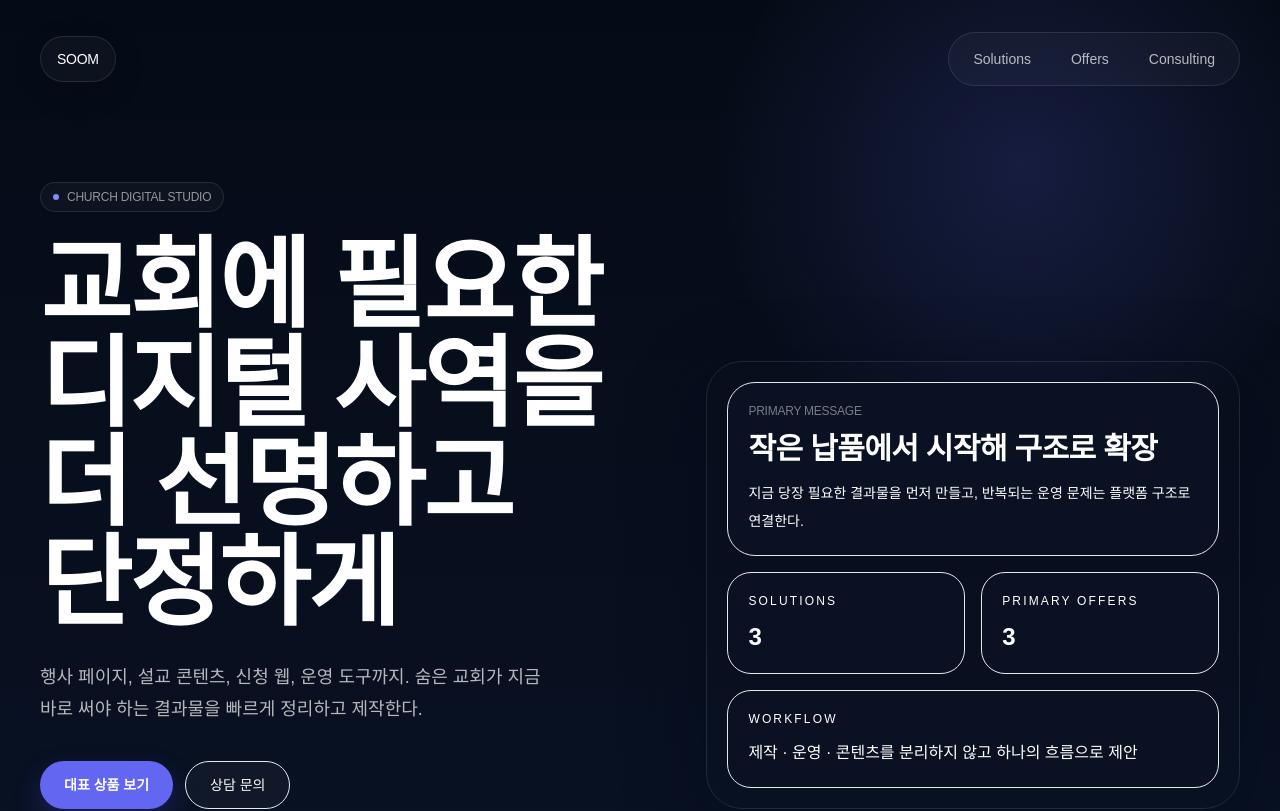
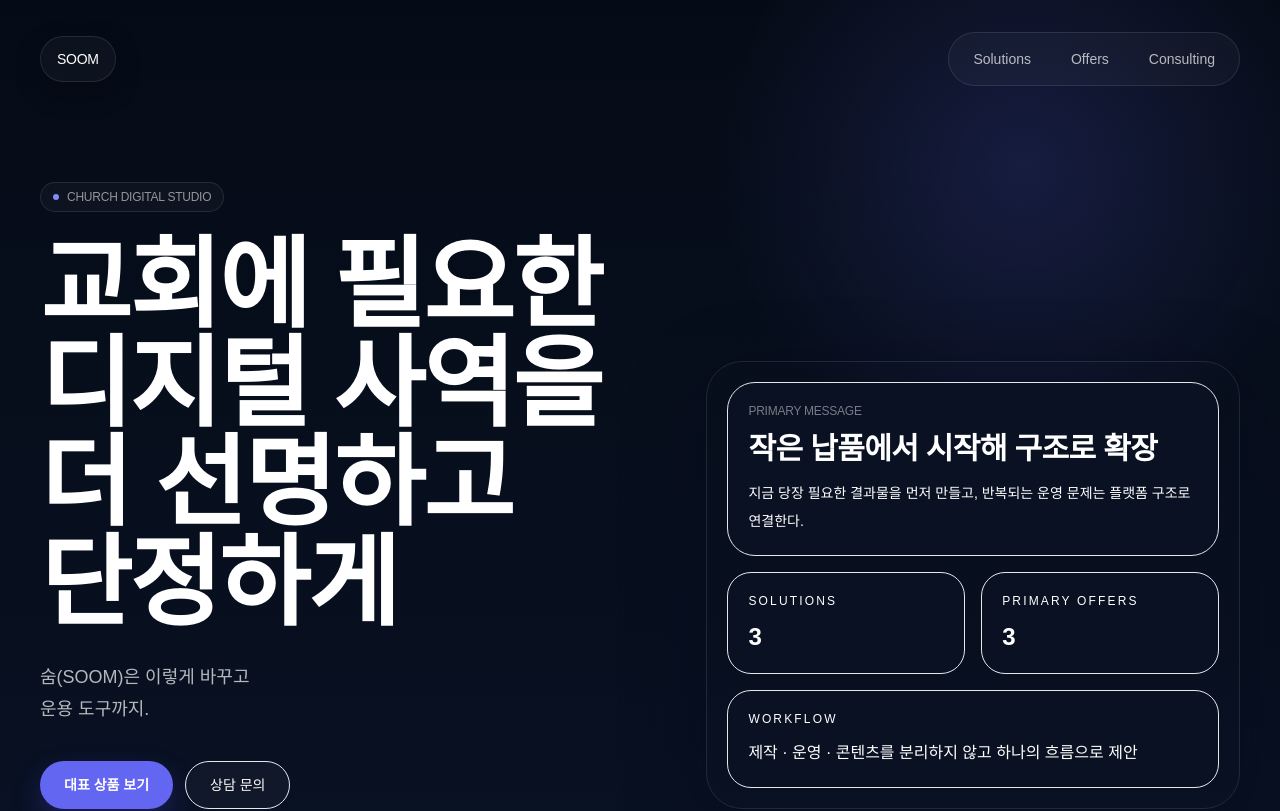
Before and after one commit to kinddragon1224/soom-church, a Next.js app: page / in a window 1280 px wide. Shown: the top 811 px of the page. Built offline with nearby package versions, Linux system fonts and the light colour scheme; a web font is replaced by a local one.

Commit message:
Update hero subcopy to SOOM phrasing

```diff
--- a/app/page.tsx
+++ b/app/page.tsx
@@ -62,8 +62,9 @@ export default function HomePage() {
                 단정하게
               </h1>
               <p className="mt-6 max-w-lg text-sm leading-7 text-white/70 sm:mt-7 sm:text-lg sm:leading-8">
-                행사 페이지, 설교 콘텐츠, 신청 웹, 운영 도구까지.
-                숨은 교회가 지금 바로 써야 하는 결과물을 빠르게 정리하고 제작한다.
+                숨(SOOM)은 이렇게 바꾸고
+                <br />
+                운용 도구까지.
               </p>
               <div className="mt-8 flex flex-col gap-3 sm:mt-9 sm:flex-row">
                 <a href="#offers" className="inline-flex min-h-12 items-center justify-center rounded-full bg-indigo-500 px-6 py-3 text-sm font-semibold text-white shadow-[0_12px_28px_rgba(79,70,229,0.28)]">대표 상품 보기</a>
```
